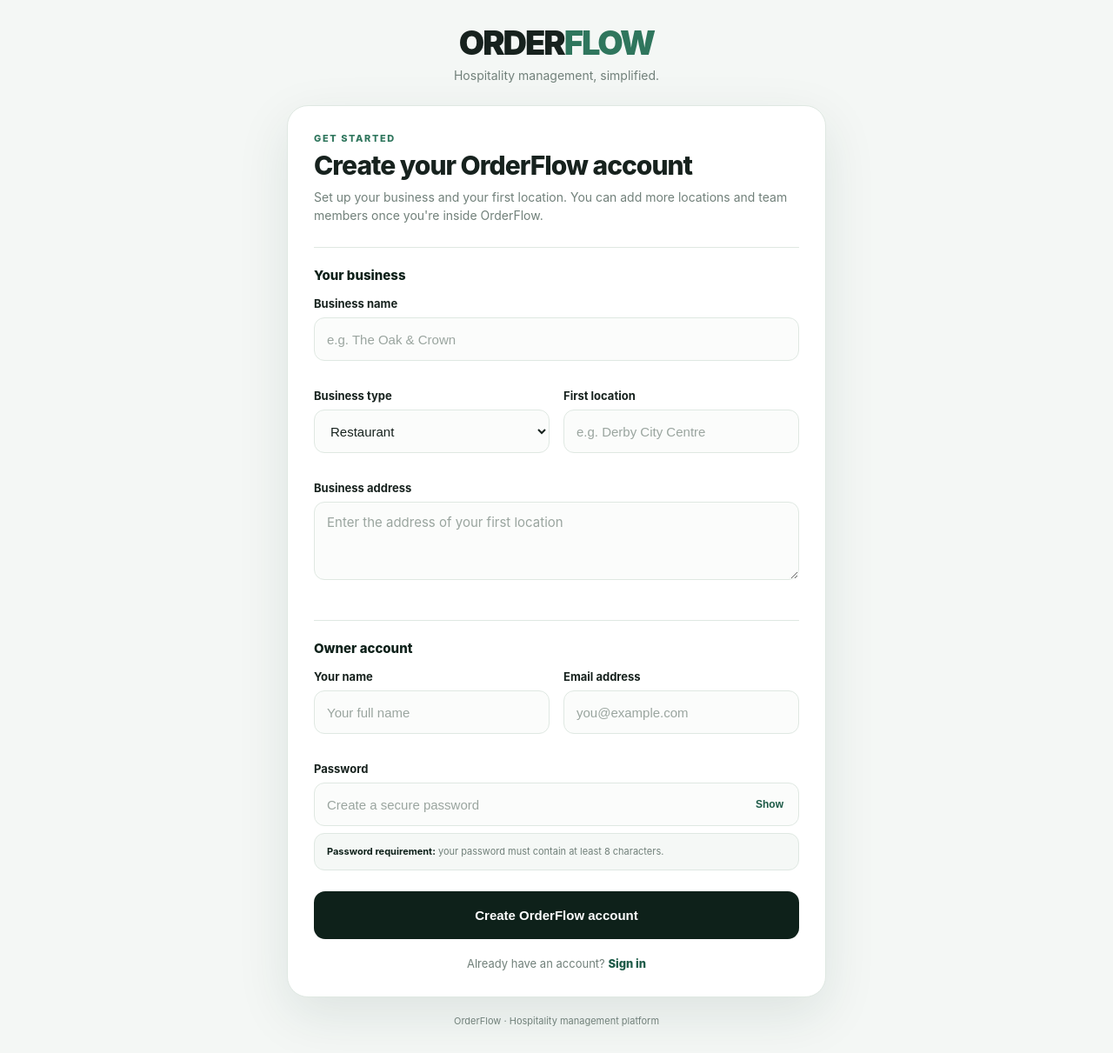
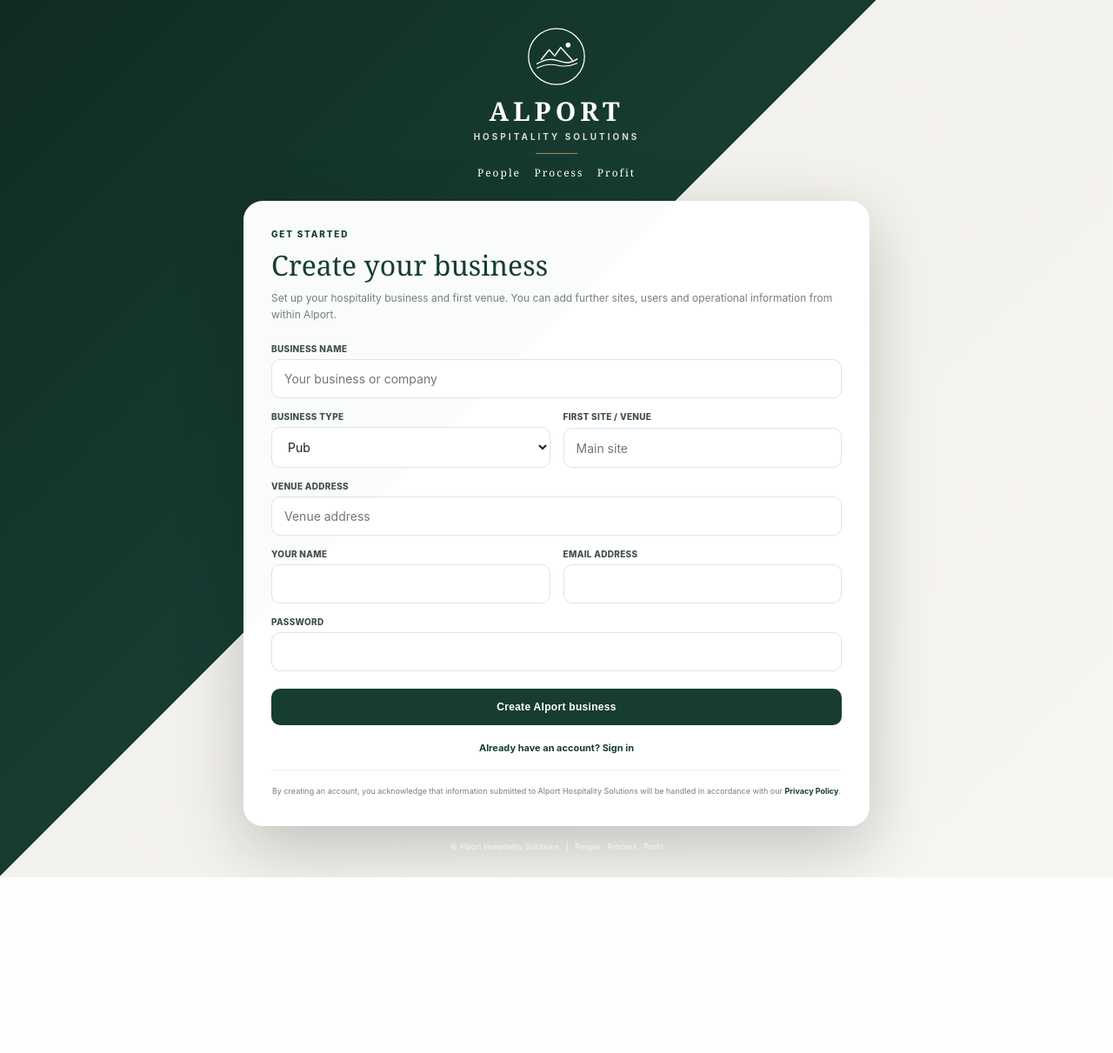
Before and after one commit to alexmcbride1/orderflow-, a Flask app: page /onboarding in a window 1280 px wide. Shown: the whole page at 87% size. After the commit the page ends 1009 px from the top, so only its background shows below. Run offline with Flask 3, Linux system fonts and the light colour scheme; parts of the project's set-up code (start-up, migrations or seed data) failed here and were passed over; some libraries are stand-ins or nearby versions.

Commit message:
Update onboarding.html

```diff
--- a/templates/onboarding.html
+++ b/templates/onboarding.html
@@ -1,362 +1,265 @@
-<!DOCTYPE html>
+<!doctype html>
 <html lang="en">
 <head>
-    <meta charset="UTF-8">
-    <meta name="viewport" content="width=device-width, initial-scale=1.0">
+<meta charset="utf-8">
+<meta name="viewport" content="width=device-width,initial-scale=1">
 
-    <title>OrderFlow — Create your account</title>
+<title>Create your business | Alport Hospitality Solutions</title>
 
 <style>
-        :root {
-            --dark: #0e211a;
-            --green: #2f765d;
-            --green-dark: #1d5a47;
-            --background: #f4f7f5;
-            --white: #ffffff;
-            --text: #17221e;
-            --muted: #71807a;
-            --border: #dfe8e2;
-            --error-bg: #fff1f0;
-            --error-text: #a33f38;
+:root{
+    --green:#173d32;
+    --green-light:#285c4b;
+    --cream:#f5f1e8;
+    --white:#ffffff;
+    --text:#17211d;
+    --muted:#748079;
+    --line:#dde5df;
+    --gold:#a88a58;
+    --red:#9b4038;
 }
 
-        * {
-            box-sizing: border-box;
+*{
+    box-sizing:border-box;
 }
 
-        html,
-        body {
-            margin: 0;
-            padding: 0;
-            min-height: 100%;
-        }
-
-        body {
-            background: var(--background);
-            color: var(--text);
-
+body{
+    margin:0;
+    min-height:100vh;
+    background:
+        linear-gradient(
+            135deg,
+            #102b23 0%,
+            #173d32 44%,
+            #f3f1eb 44%,
+            #f7f6f2 100%
+        );
+    color:var(--text);
     font-family:
         Inter,
         -apple-system,
         BlinkMacSystemFont,
         "Segoe UI",
-                Roboto,
-                Helvetica,
-                Arial,
         sans-serif;
-
-            min-height: 100vh;
-            padding: 30px 18px;
+    display:grid;
+    place-items:center;
+    padding:30px 20px;
 }
 
-        .page {
-            width: 100%;
-            max-width: 620px;
-            margin: 0 auto;
+.wrap{
+    width:min(720px,100%);
 }
 
-        .brand {
-            text-align: center;
-            margin-bottom: 26px;
+.brand{
+    text-align:center;
+    color:white;
+    margin-bottom:24px;
 }
 
-        .logo {
-            font-size: 38px;
-            line-height: 1;
-            font-weight: 900;
-            letter-spacing: -2px;
-            color: var(--text);
+.brand-mark{
+    width:70px;
+    height:70px;
+    margin:0 auto 13px;
+    display:block;
 }
 
-        .logo span {
-            color: var(--green);
+.brand-name{
+    font-family:Georgia,"Times New Roman",serif;
+    font-size:30px;
+    font-weight:600;
+    letter-spacing:5px;
+    line-height:1;
 }
 
-        .tagline {
-            margin-top: 10px;
-            color: var(--muted);
-            font-size: 14px;
+.brand-sub{
+    margin-top:8px;
+    font-size:10px;
+    font-weight:700;
+    letter-spacing:3px;
+    text-transform:uppercase;
+    opacity:.82;
 }
 
-        .card {
-            background: var(--white);
-            border: 1px solid var(--border);
-            border-radius: 24px;
-            padding: 30px;
-            box-shadow: 0 20px 60px rgba(23, 56, 45, 0.10);
+.brand-line{
+    width:48px;
+    height:1px;
+    background:var(--gold);
+    margin:13px auto;
 }
 
-        .heading {
-            margin-bottom: 25px;
+.brand-motto{
+    font-family:Georgia,"Times New Roman",serif;
+    font-size:12px;
+    letter-spacing:2px;
 }
 
-        .eyebrow {
-            color: var(--green);
-            font-size: 11px;
-            font-weight: 850;
-            text-transform: uppercase;
-            letter-spacing: 1.6px;
-            margin-bottom: 8px;
+.card{
+    background:rgba(255,255,255,.98);
+    border-radius:22px;
+    padding:32px;
+    box-shadow:0 24px 75px rgba(5,20,14,.22);
 }
 
-        h1 {
-            margin: 0;
-            font-size: 30px;
-            line-height: 1.1;
-            letter-spacing: -1px;
-            font-weight: 850;
+.eyebrow{
+    color:var(--green);
+    font-size:10px;
+    font-weight:800;
+    letter-spacing:1.8px;
+    text-transform:uppercase;
 }
 
-        .intro {
-            margin: 9px 0 0;
-            color: var(--muted);
-            font-size: 14px;
-            line-height: 1.5;
+h1{
+    margin:8px 0 7px;
+    font-family:Georgia,"Times New Roman",serif;
+    font-size:32px;
+    font-weight:500;
+    color:var(--green);
 }
 
-        .section-title {
-            margin-top: 26px;
-            margin-bottom: 15px;
-            padding-top: 22px;
-            border-top: 1px solid var(--border);
-
-            font-size: 15px;
-            font-weight: 850;
-            color: var(--dark);
+.intro{
+    color:var(--muted);
+    font-size:12px;
+    line-height:1.6;
+    margin:0 0 24px;
 }
 
-        .error {
-            background: var(--error-bg);
-            border: 1px solid #f1cbc7;
-            color: var(--error-text);
-
-            border-radius: 12px;
-            padding: 12px 14px;
-            margin-bottom: 18px;
-
-            font-size: 13px;
-            font-weight: 650;
-            line-height: 1.4;
+.error{
+    margin-bottom:18px;
+    padding:11px 13px;
+    border:1px solid #efd2ce;
+    border-radius:10px;
+    background:#f8e9e7;
+    color:var(--red);
+    font-size:12px;
 }
 
-        .grid {
-            display: grid;
-            grid-template-columns: 1fr 1fr;
-            gap: 16px;
+.form-grid{
+    display:grid;
+    grid-template-columns:1fr 1fr;
+    gap:15px;
 }
 
-        .form-group {
-            margin-bottom: 16px;
+.field{
+    display:grid;
+    gap:6px;
 }
 
-        .full {
-            grid-column: 1 / -1;
+.full{
+    grid-column:1/-1;
 }
 
-        label {
-            display: block;
-            margin-bottom: 8px;
-
-            font-size: 13px;
-            font-weight: 750;
-            color: var(--text);
-        }
-
-        .hint {
-            display: block;
-            margin-top: 6px;
-
-            color: var(--muted);
-            font-size: 11px;
-            line-height: 1.4;
+label{
+    color:#405049;
+    font-size:10px;
+    font-weight:800;
+    letter-spacing:.3px;
 }
 
 input,
-        select {
-            width: 100%;
-            height: 50px;
-
-            padding: 0 14px;
-
-            border: 1px solid var(--border);
-            border-radius: 12px;
-
-            background: #fbfcfb;
-            color: var(--text);
-
-            font-size: 15px;
-            outline: none;
-
-            transition:
-                border-color 0.15s ease,
-                box-shadow 0.15s ease,
-                background 0.15s ease;
-        }
-
-        textarea {
-            width: 100%;
-            min-height: 90px;
-
-            padding: 13px 14px;
-
-            border: 1px solid var(--border);
-            border-radius: 12px;
-
-            background: #fbfcfb;
-            color: var(--text);
-
-            font-family: inherit;
-            font-size: 15px;
-
-            resize: vertical;
-            outline: none;
+select{
+    width:100%;
+    padding:13px 14px;
+    border:1px solid var(--line);
+    border-radius:10px;
+    background:#fff;
+    color:var(--text);
+    font:inherit;
+    font-size:14px;
+    outline:none;
 }
 
 input:focus,
-        select:focus,
-        textarea:focus {
-            background: #ffffff;
-            border-color: var(--green);
-            box-shadow: 0 0 0 4px rgba(47, 118, 93, 0.12);
+select:focus{
+    border-color:var(--green-light);
+    box-shadow:0 0 0 3px rgba(23,61,50,.08);
 }
 
-        input::placeholder,
-        textarea::placeholder {
-            color: #9aa59f;
+button{
+    grid-column:1/-1;
+    width:100%;
+    margin-top:5px;
+    padding:14px 16px;
+    border:0;
+    border-radius:10px;
+    background:var(--green);
+    color:#fff;
+    font-size:12px;
+    font-weight:800;
+    letter-spacing:.3px;
+    cursor:pointer;
 }
 
-        .password-wrapper {
-            position: relative;
+button:hover{
+    background:var(--green-light);
 }
 
-        .password-wrapper input {
-            padding-right: 82px;
+.signin{
+    display:block;
+    margin-top:19px;
+    text-align:center;
+    color:var(--green);
+    font-size:11px;
+    font-weight:700;
+    text-decoration:none;
 }
 
-        .show-password {
-            position: absolute;
-
-            right: 10px;
-            top: 50%;
-            transform: translateY(-50%);
-
-            border: 0;
-            background: transparent;
-
-            color: var(--green-dark);
-
-            font-size: 12px;
-            font-weight: 800;
-
-            cursor: pointer;
-            padding: 8px;
+.signin:hover{
+    text-decoration:underline;
 }
 
-        .show-password:hover {
-            color: var(--dark);
+.legal{
+    margin-top:18px;
+    padding-top:17px;
+    border-top:1px solid #edf0ee;
+    text-align:center;
+    color:var(--muted);
+    font-size:9px;
+    line-height:1.6;
 }
 
-        .requirements {
-            background: #f5f8f6;
-            border: 1px solid var(--border);
-            border-radius: 12px;
-
-            padding: 12px 14px;
-            margin-top: 8px;
-
-            color: var(--muted);
-            font-size: 11px;
-            line-height: 1.5;
+.legal a{
+    color:var(--green);
+    text-decoration:none;
+    font-weight:700;
 }
 
-        .requirements strong {
-            color: var(--dark);
+.footer{
+    margin-top:18px;
+    color:rgba(255,255,255,.72);
+    text-align:center;
+    font-size:9px;
 }
 
-        .submit {
-            width: 100%;
-            height: 55px;
+@media(max-width:650px){
 
-            margin-top: 8px;
-
-            border: 0;
-            border-radius: 13px;
-
-            background: var(--dark);
-            color: #ffffff;
-
-            font-size: 15px;
-            font-weight: 800;
-
-            cursor: pointer;
-
-            transition:
-                transform 0.15s ease,
-                background 0.15s ease,
-                box-shadow 0.15s ease;
+    body{
+        background:#f4f4ef;
+        padding:20px 13px;
     }
 
-        .submit:hover {
-            background: var(--green-dark);
-            box-shadow: 0 8px 24px rgba(14, 33, 26, 0.18);
+    .brand{
+        color:var(--green);
     }
 
-        .submit:active {
-            transform: translateY(1px);
+    .card{
+        padding:24px 19px;
     }
 
-        .login {
-            text-align: center;
-            margin-top: 20px;
-
-            color: var(--muted);
-            font-size: 13px;
+    .form-grid{
+        grid-template-columns:1fr;
     }
 
-        .login a {
-            color: var(--green-dark);
-            font-weight: 800;
-            text-decoration: none;
+    .full,
+    button{
+        grid-column:auto;
     }
 
-        .login a:hover {
-            text-decoration: underline;
+    h1{
+        font-size:28px;
     }
 
-        .footer {
-            text-align: center;
-            margin-top: 20px;
-
-            color: var(--muted);
-            font-size: 11px;
-        }
-
-        @media (max-width: 600px) {
-
-            body {
-                padding: 18px 12px;
-            }
-
-            .card {
-                padding: 23px 18px;
-                border-radius: 20px;
-            }
-
-            .logo {
-                font-size: 34px;
-            }
-
-            h1 {
-                font-size: 27px;
-            }
-
-            .grid {
-                grid-template-columns: 1fr;
-                gap: 0;
-            }
-
-            .full {
-                grid-column: auto;
+    .footer{
+        color:var(--muted);
     }
 }
 </style>
@@ -364,38 +267,94 @@
 
 <body>
 
-<div class="page">
+<div class="wrap">
 
     <div class="brand">
 
-        <div class="logo">
-            ORDER<span>FLOW</span>
+        <svg
+            class="brand-mark"
+            viewBox="0 0 100 100"
+            xmlns="http://www.w3.org/2000/svg"
+            aria-label="Alport Hospitality Solutions"
+        >
+            <circle
+                cx="50"
+                cy="50"
+                r="46"
+                fill="none"
+                stroke="currentColor"
+                stroke-width="1.8"
+            />
+
+            <path
+                d="M18 62
+                   C28 56,35 54,44 55
+                   C54 56,61 61,70 60
+                   C76 59,81 56,84 54"
+                fill="none"
+                stroke="currentColor"
+                stroke-width="2"
+                stroke-linecap="round"
+            />
+
+            <path
+                d="M18 69
+                   C30 63,40 62,49 64
+                   C60 67,70 67,84 61"
+                fill="none"
+                stroke="currentColor"
+                stroke-width="1.5"
+                stroke-linecap="round"
+            />
+
+            <path
+                d="M25 55
+                   L38 39
+                   L47 49
+                   L57 35
+                   L76 56"
+                fill="none"
+                stroke="currentColor"
+                stroke-width="2"
+                stroke-linecap="round"
+                stroke-linejoin="round"
+            />
+
+            <circle
+                cx="69"
+                cy="31"
+                r="4"
+                fill="currentColor"
+            />
+        </svg>
+
+        <div class="brand-name">ALPORT</div>
+
+        <div class="brand-sub">
+            Hospitality Solutions
         </div>
 
-        <div class="tagline">
-            Hospitality management, simplified.
+        <div class="brand-line"></div>
+
+        <div class="brand-motto">
+            People &nbsp; Process &nbsp; Profit
         </div>
 
     </div>
 
     <div class="card">
 
-        <div class="heading">
-
         <div class="eyebrow">
             Get started
         </div>
 
-            <h1>
-                Create your OrderFlow account
-            </h1>
+        <h1>Create your business</h1>
 
         <p class="intro">
-                Set up your business and your first location. You can add more
-                locations and team members once you're inside OrderFlow.
+            Set up your hospitality business and first venue.
+            You can add further sites, users and operational information
+            from within Alport.
         </p>
-
-        </div>
 
         {% if error %}
         <div class="error">
@@ -403,240 +362,117 @@
         </div>
         {% endif %}
 
-        <form method="POST" action="/onboarding">
+        <form class="form-grid" method="post">
 
-            <div class="section-title">
-                Your business
-            </div>
-
-            <div class="grid">
-
-                <div class="form-group full">
-
-                    <label for="business_name">
-                        Business name
-                    </label>
+            <div class="field full">
+                <label for="business_name">BUSINESS NAME</label>
 
                 <input
                     id="business_name"
                     name="business_name"
-                        type="text"
-                        placeholder="e.g. The Oak & Crown"
-                        autocomplete="organization"
+                    placeholder="Your business or company"
                     required
                 >
-
             </div>
 
-                <div class="form-group">
-
-                    <label for="business_type">
-                        Business type
-                    </label>
+            <div class="field">
+                <label for="business_type">BUSINESS TYPE</label>
 
                 <select
                     id="business_type"
                     name="business_type"
-                        required
                 >
-                        <option value="Restaurant">
-                            Restaurant
-                        </option>
-
-                        <option value="Pub">
-                            Pub
-                        </option>
-
-                        <option value="Hotel">
-                            Hotel
-                        </option>
-
-                        <option value="Bar">
-                            Bar
-                        </option>
-
-                        <option value="Cafe">
-                            Café
-                        </option>
-
-                        <option value="Restaurant & Pub">
-                            Restaurant & Pub
-                        </option>
-
-                        <option value="Hospitality Group">
-                            Hospitality Group
-                        </option>
-
-                        <option value="Other">
-                            Other
-                        </option>
-
+                    <option>Pub</option>
+                    <option>Restaurant</option>
+                    <option>Hotel</option>
+                    <option>Bar</option>
+                    <option>Café</option>
+                    <option>Hospitality Group</option>
                 </select>
-
             </div>
 
-                <div class="form-group">
-
-                    <label for="site_name">
-                        First location
-                    </label>
+            <div class="field">
+                <label for="site_name">FIRST SITE / VENUE</label>
 
                 <input
                     id="site_name"
                     name="site_name"
-                        type="text"
-                        placeholder="e.g. Derby City Centre"
+                    placeholder="Main site"
                     required
                 >
-
             </div>
 
-                <div class="form-group full">
+            <div class="field full">
+                <label for="address">VENUE ADDRESS</label>
 
-                    <label for="address">
-                        Business address
-                    </label>
-
-                    <textarea
+                <input
                     id="address"
                     name="address"
-                        placeholder="Enter the address of your first location"
-                        autocomplete="street-address"
-                    ></textarea>
-
+                    placeholder="Venue address"
+                >
             </div>
 
-            </div>
-
-
-            <div class="section-title">
-                Owner account
-            </div>
-
-            <div class="grid">
-
-                <div class="form-group">
-
-                    <label for="owner_name">
-                        Your name
-                    </label>
+            <div class="field">
+                <label for="owner_name">YOUR NAME</label>
 
                 <input
                     id="owner_name"
                     name="owner_name"
-                        type="text"
-                        placeholder="Your full name"
                     autocomplete="name"
                     required
                 >
-
             </div>
 
-                <div class="form-group">
-
-                    <label for="email">
-                        Email address
-                    </label>
+            <div class="field">
+                <label for="email">EMAIL ADDRESS</label>
 
                 <input
                     id="email"
+                    type="email"
                     name="email"
-                        type="email"
-                        placeholder="you@example.com"
                     autocomplete="email"
-                        autocapitalize="none"
-                        spellcheck="false"
                     required
                 >
-
             </div>
 
-                <div class="form-group full">
-
-                    <label for="password">
-                        Password
-                    </label>
-
-                    <div class="password-wrapper">
+            <div class="field full">
+                <label for="password">PASSWORD</label>
 
                 <input
                     id="password"
+                    type="password"
                     name="password"
-                            type="password"
-                            placeholder="Create a secure password"
+                    minlength="8"
                     autocomplete="new-password"
-                            minlength="8"
                     required
                 >
-
-                        <button
-                            type="button"
-                            class="show-password"
-                            id="passwordToggle"
-                            onclick="togglePassword()"
-                        >
-                            Show
-                        </button>
-
             </div>
 
-                    <div class="requirements">
-                        <strong>Password requirement:</strong>
-                        your password must contain at least 8 characters.
-                    </div>
-
-                </div>
-
-            </div>
-
-
-            <button
-                type="submit"
-                class="submit"
-            >
-                Create OrderFlow account
+            <button type="submit">
+                Create Alport business
             </button>
 
         </form>
 
-        <div class="login">
-            Already have an account?
-            <a href="/login">Sign in</a>
+        <a class="signin" href="/login">
+            Already have an account? Sign in
+        </a>
+
+        <div class="legal">
+            By creating an account, you acknowledge that information
+            submitted to Alport Hospitality Solutions will be handled
+            in accordance with our
+            <a href="/privacy">Privacy Policy</a>.
         </div>
 
     </div>
 
     <div class="footer">
-        OrderFlow · Hospitality management platform
+        &copy; Alport Hospitality Solutions &nbsp; | &nbsp;
+        People &nbsp; Process &nbsp; Profit
     </div>
 
 </div>
 
-
-<script>
-
-function togglePassword() {
-
-    const password =
-        document.getElementById("password");
-
-    const toggle =
-        document.getElementById("passwordToggle");
-
-    if (password.type === "password") {
-
-        password.type = "text";
-        toggle.textContent = "Hide";
-
-    } else {
-
-        password.type = "password";
-        toggle.textContent = "Show";
-
-    }
-}
-
-</script>
-
 </body>
 </html>
```
Lines whose indentation alone changed are shown as unchanged.
